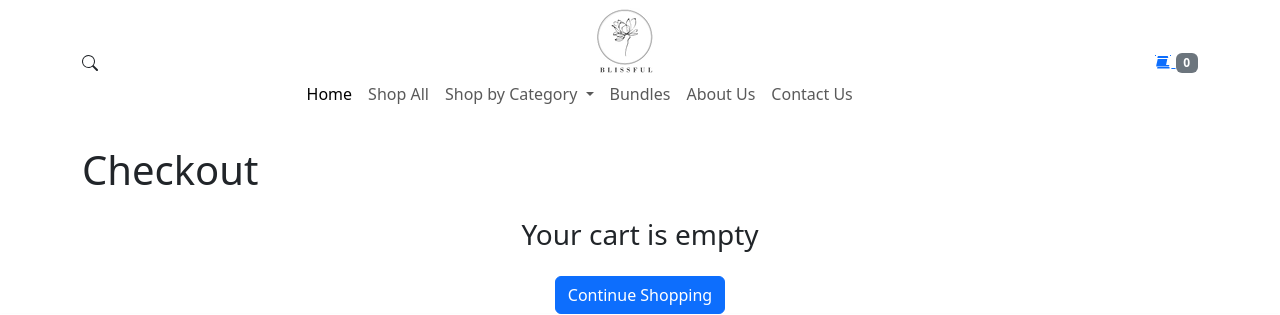
After one commit to shariqazeem/ecommerceindjango, a Django app: page /checkout/ in a window 1280 px wide. The commit adds this page. Shown: the top 315 px of the page. Run offline with Django 5.2, Linux system fonts and the light colour scheme.

Commit message:
added checkout page

```diff
--- a/ecommerce/ecommerce/settings.py
+++ b/ecommerce/ecommerce/settings.py
@@ -69,6 +69,7 @@ TEMPLATES = [
     },
 ]
 
+
 WSGI_APPLICATION = 'ecommerce.wsgi.application'
 
 
--- a/ecommerce/ecommerce/urls.py
+++ b/ecommerce/ecommerce/urls.py
@@ -30,6 +30,8 @@ urlpatterns = [
     path('update_cart_item/<int:product_id>/', views.update_cart_item, name='update_cart_item'),
     path('remove_from_cart/<int:product_id>/', views.remove_from_cart, name='remove_from_cart'),
     path('checkout/', views.checkout, name='checkout'),
+    path('complete_order/', views.complete_order, name='complete_order'),
+
 
 
 
--- a/ecommerce/myapp/templates/base.html
+++ b/ecommerce/myapp/templates/base.html
@@ -78,10 +78,9 @@
         <svg xmlns="http://www.w3.org/2000/svg" width="16" height="16" fill="currentColor" class="bi bi-cart" viewBox="0 0 16 16">
             <path d="M0 0h1v1H0V0zm15 0h1v1h-1V0zM3.906 1H12.75l.574 2H2.332l.574-2zm-1.17 3.055-1.517 6.396a.25.25 0 0 0 .246.299h9.255a.25.25 0 0 0 .246-.299L12.297 4H4.387zM1.574 10l-.348 1.466h12.548L14.426 10H1.574zM2.426 12l-.348 1.466h12.548L14.426 12H2.426z"/>
         </svg>
-    <span id="cart-count" class="badge bg-secondary">{{ request.session.cart_count }}</span>
+        <span id="cart-count" class="badge bg-secondary">{{ cart_count }}</span>
       </div>
     </a>
-
 
   </nav>
 
--- /dev/null
+++ b/ecommerce/myapp/templates/checkout.html
@@ -0,0 +1,63 @@
+<!-- checkout.html -->
+
+{% extends "base.html" %}
+{% block title %}Checkout - Branded Perfumes{% endblock title %}
+{% load custom_filters %}
+{% block body %}
+<div class="container mt-4">
+    <h1 class="fw-medium">Checkout</h1>
+
+    {% if cart_items %}
+    <div class="list-group mt-4 list-group-flush">
+        <!-- Display cart items -->
+        {% for product, quantity in cart_items.items %}
+        <div class="list-group-item d-flex justify-content-between align-items-center">
+            <div class="d-flex align-items-center">
+                <img src="{{ product.image.url }}" alt="{{ product.title }}" style="width: 80px;" class="me-3">
+                <div>
+                    <h5 class="mb-0">{{ product.title }}</h5>
+                    <p class="mb-0">Price: Rs. {{ product.price }}</p>
+                    <p class="mb-0">Quantity: {{ quantity }}</p>
+                </div>
+            </div>
+        </div>
+        {% endfor %}
+    </div>
+
+    <!-- Shipping Information Form -->
+    <div class="mt-4 p-4 bg-light rounded">
+        <h4 class="mb-4">Shipping Information</h4>
+        <form action="{% url 'complete_order' %}" method="post">
+            {% csrf_token %}
+            <div class="mb-3">
+                <label for="shipping_address" class="form-label">Shipping Address:</label>
+                <input type="text" name="shipping_address" class="form-control" required placeholder="Enter your shipping address">
+            </div>
+
+            <div class="mb-3">
+                <label for="payment_method" class="form-label">Payment Method:</label>
+                <select name="payment_method" class="form-select" required>
+                    <option value="cod">Cash on Delivery</option>
+                    <option value="paypro">PayPro</option>
+                </select>
+            </div>
+
+            <ul class="list-group">
+                <li class="list-group-item d-flex justify-content-between align-items-center">Subtotal: Rs. {{ subtotal }}</li>
+                <li class="list-group-item d-flex justify-content-between align-items-center">Shipping: Rs. {{ shipping_charge }}</li>
+                <li class="list-group-item d-flex justify-content-between align-items-center">Total: Rs. {{ total }}</li>
+            </ul>
+
+            <div class="d-flex justify-content-center mt-3">
+                <button type="submit" class="btn btn-primary">Complete Order</button>
+            </div>
+        </form>
+    </div>
+    {% else %}
+    <div class="text-center mt-4">
+        <h3>Your cart is empty</h3>
+        <a href="{% url 'shopall' %}" class="btn btn-primary mt-3">Continue Shopping</a>
+    </div>
+    {% endif %}
+</div>
+{% endblock body %}
--- a/ecommerce/myapp/views.py
+++ b/ecommerce/myapp/views.py
@@ -1,9 +1,9 @@
-from django.shortcuts import render,redirect,get_object_or_404
+from django.shortcuts import render, redirect, get_object_or_404
 from .models import Product
 from django.http import JsonResponse
 
+# Create your views here.
 
-# Create your views here.
 def index(request):
     featured_products = Product.objects.filter(featured=True)
     main_products = Product.objects.filter(main_product=True)
@@ -11,7 +11,6 @@ def index(request):
     context = {
         'featured_products': featured_products,
         'main_products': main_products
-
     }
     return render(request, 'index.html', context)
 
@@ -23,7 +22,7 @@ def shopall(request):
     return render(request, 'shopall.html', context)
 
 def product_details(request, product_id):
-    product = Product.objects.get(id=product_id)
+    product = get_object_or_404(Product, id=product_id)
     context = {
         'product': product
     }
@@ -32,10 +31,12 @@ def product_details(request, product_id):
 def cart(request):
     cart_product_ids = request.session.get('cart', [])
     products_in_cart = Product.objects.filter(id__in=cart_product_ids)
-    context = {'cart_items': products_in_cart}
+
+    # Create a dictionary of valid cart items with their quantities
+    cart_items = {product: cart_product_ids.count(product.id) for product in products_in_cart}
+    cart_count = sum(cart_items.values())
+    context = {'cart_items': cart_items, 'cart_count': cart_count}
     return render(request, 'cart.html', context)
-
-
 
 def add_to_cart(request, product_id):
     product = get_object_or_404(Product, id=product_id)
@@ -43,21 +44,13 @@ def add_to_cart(request, product_id):
     # Get the cart from the session or initialize it as an empty list
     cart = request.session.get('cart', [])
 
-    # Check if the product is already in the cart
-    if product.id not in cart:
-        # Add the product ID to the cart
-        cart.append(product.id)
+    # Add the product to the cart
+    cart.append(product_id)
 
-        # Update the session with the new cart data
-        request.session['cart'] = cart
-
-        # Update cart count in session
-        request.session['cart_count'] = len(cart)
+    # Update the session with the new cart data
+    request.session['cart'] = cart
 
     return redirect('shopall')
-
-
-# views.py
 
 def update_cart_item(request, product_id):
     if request.method == 'POST':
@@ -65,23 +58,54 @@ def update_cart_item(request, product_id):
         if quantity <= 0:
             remove_from_cart(request, product_id)
         else:
-            cart_items = request.session.get('cart', {})
+            cart_items = request.session.get('cart', [])
             if product_id in cart_items:
-                cart_items[product_id] = quantity
+                # Remove all instances of the product from the cart
+                while product_id in cart_items:
+                    cart_items.remove(product_id)
+                # Add the product to the cart with the updated quantity
+                cart_items.extend([product_id] * quantity)
                 request.session['cart'] = cart_items
     return redirect('cart')
 
 def remove_from_cart(request, product_id):
     cart_items = request.session.get('cart', [])
     if product_id in cart_items:
-        cart_items.remove(product_id)
+        # Remove all instances of the product from the cart
+        while product_id in cart_items:
+            cart_items.remove(product_id)
         request.session['cart'] = cart_items
-
-        # Update cart count in session
-        request.session['cart_count'] = len(cart_items)
-
     return redirect('cart')
 
+def get_cart_items(request):
+    cart_items = request.session.get('cart', [])
+    # Count the quantity of each product in the cart
+    cart_item_count = {product_id: cart_items.count(product_id) for product_id in set(cart_items)}
+    # Get the product instances from the database
+    cart_products = Product.objects.filter(id__in=cart_item_count.keys())
+    # Create a dictionary of valid cart items with their quantities
+    cart_items = {product: cart_item_count[product.id] for product in cart_products}
+    return cart_items
 
 def checkout(request):
-    return render(request, 'checkout.html')
+    if request.method == 'POST':
+        cart_items = get_cart_items(request)
+        # Update the quantities of the items in the cart based on the form data
+        for product in cart_items:
+            quantity = int(request.POST.get(f'quantity_{product.id}', 1))
+            cart_items[product] = quantity
+        request.session['cart'] = [product.id for product, quantity in cart_items.items() for _ in range(quantity)]
+
+    cart_items = get_cart_items(request)
+    subtotal = sum(product.price * quantity for product, quantity in cart_items.items())
+    shipping_charge = 200  # Set the shipping charge
+    total = subtotal + shipping_charge  # Define total here
+
+    cart_count = sum(cart_items.values())
+
+    return render(request, 'checkout.html', {'cart_items': cart_items, 'subtotal': subtotal, 'shipping_charge': shipping_charge, 'total': total, 'cart_count': cart_count})
+
+
+def complete_order(request):
+    # Your logic for completing the order
+    return render(request, 'order_complete.html')  # This is just an example; replace it with your logic
```
Also changed, not shown: ecommerce/myapp/templates/cart.html (+12 -92 lines), ecommerce/myapp/templatetags/custom_filters.py (added, +7 -0 lines), ecommerce/db.sqlite3, ecommerce/myapp/templatetags/__init__.py (added). Lines whose indentation alone changed are shown as unchanged.
